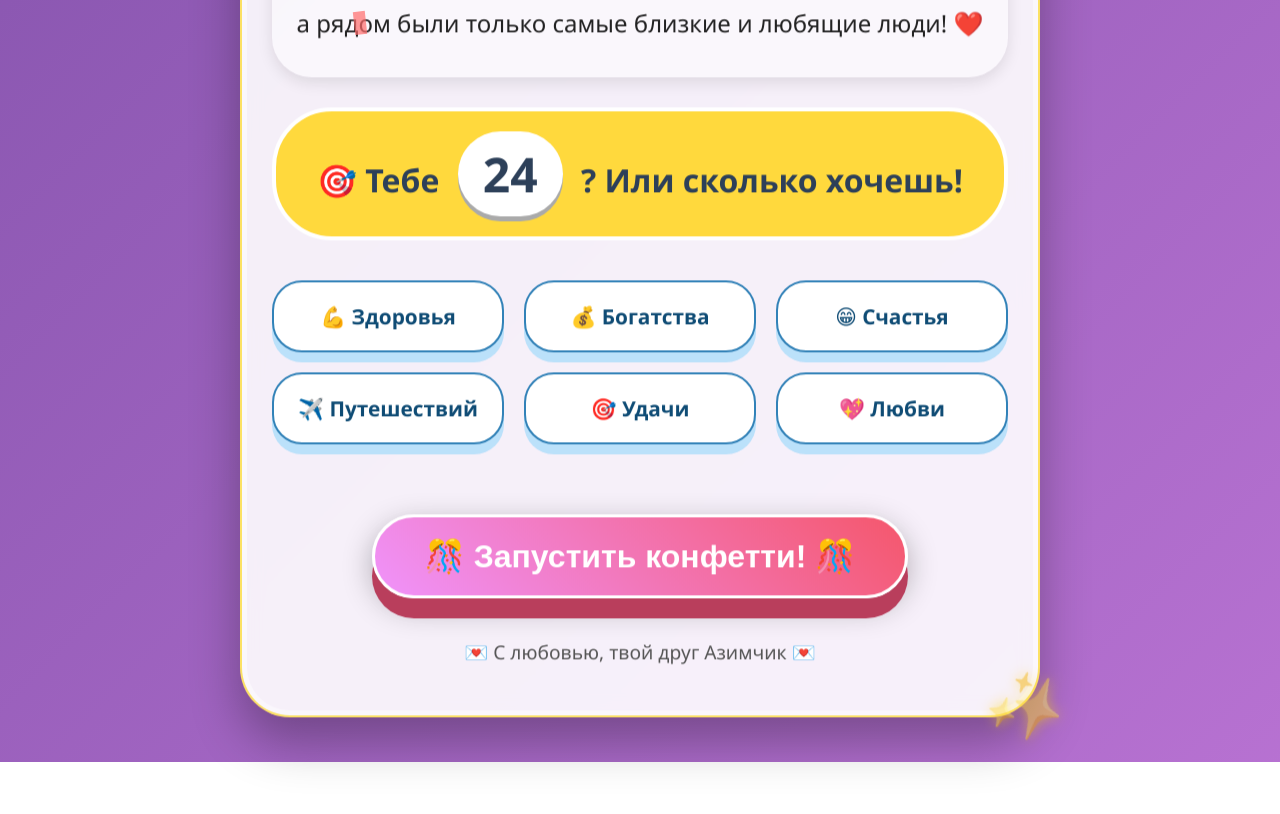
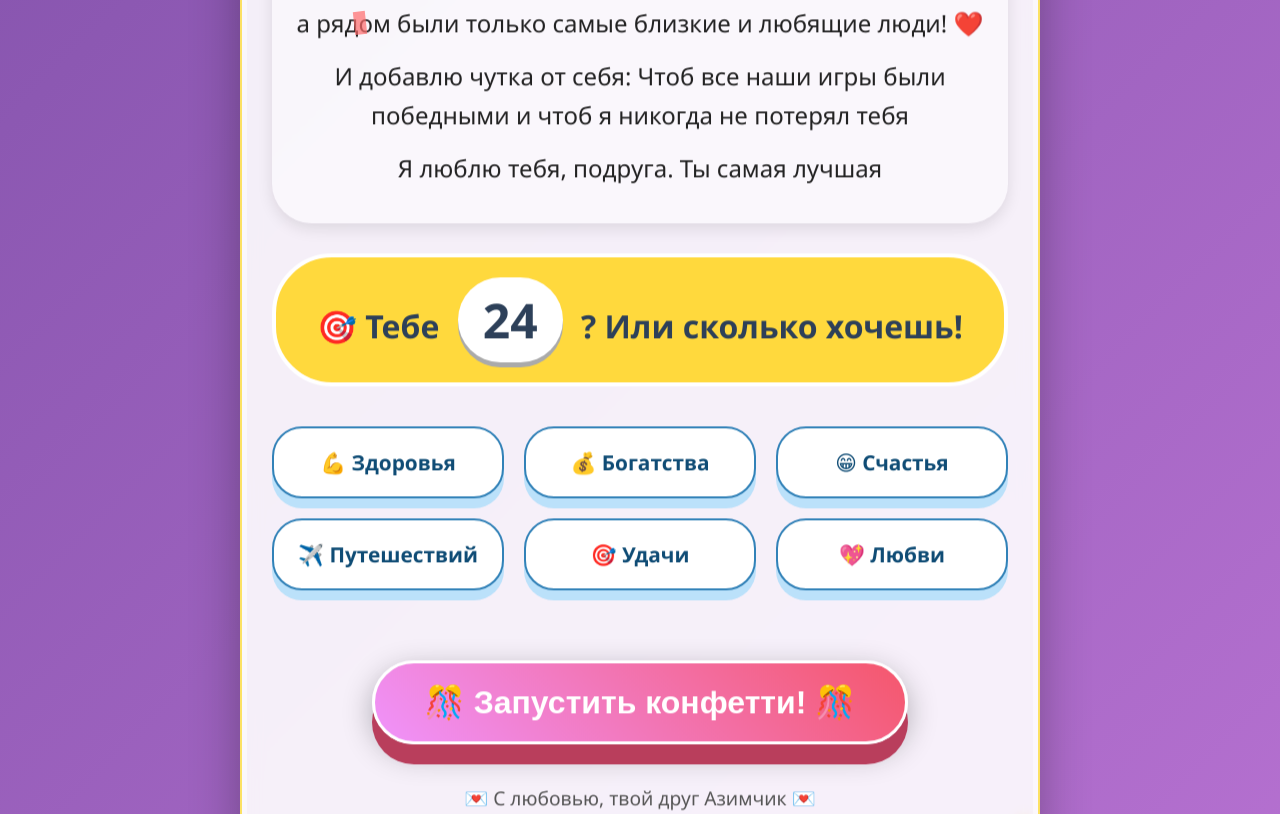
Before and after one commit to Azim-cloud/Congratulation, a plain HTML site: page index.html in a window 1280 px wide. Shown: the part 852-1666 px from the top of the page. Before the commit the page ends 1614 px from the top, so only its background shows below. Drawn offline with Linux system fonts and the light colour scheme.

Commit message:
Update index.html

```diff
--- a/index.html
+++ b/index.html
@@ -315,6 +315,8 @@
             <p>Желаю, чтобы каждый день был таким же ярким, как праздничный салют,</p>
             <p>чтобы сбывались самые заветные мечты,</p>
             <p>а рядом были только самые близкие и любящие люди! ❤️</p>
+            <p>И добавлю чутка от себя: Чтоб все наши игры были победными и чтоб я никогда не потерял тебя</p>
+            <p>Я люблю тебя, подруга. Ты самая лучшая</p>
         </div>
 
         <!-- Интерактивный счетчик (можно заменить на возраст) -->
@@ -466,4 +468,5 @@
         }
     </style>
 </body>
+
 </html>
```
